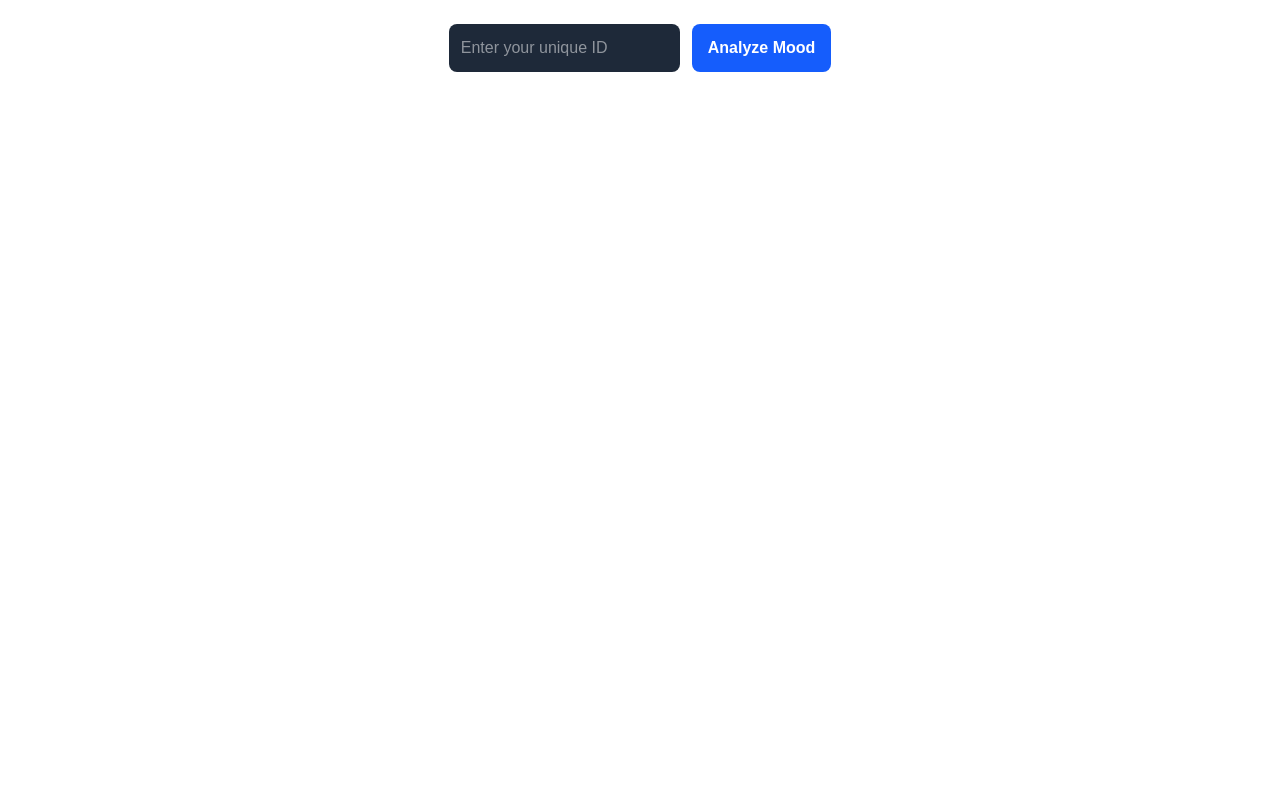
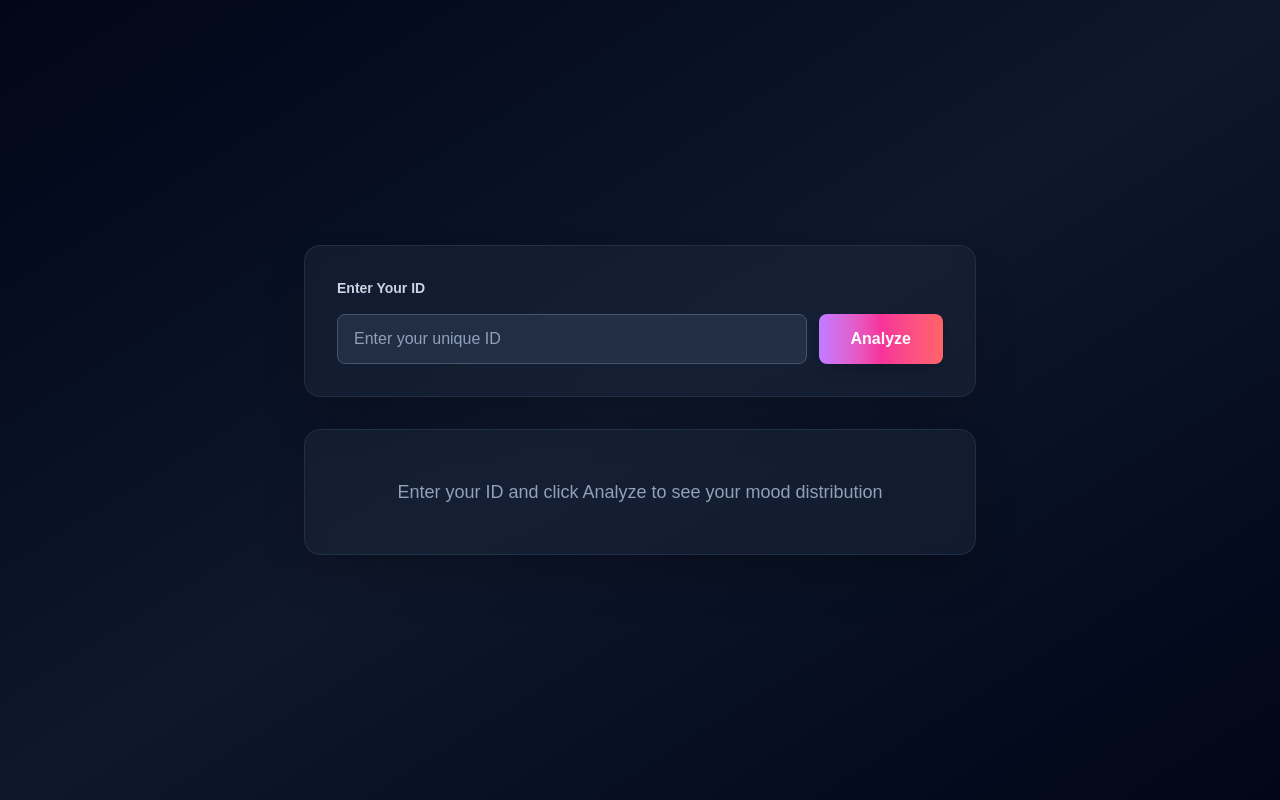
Before and after one commit to TamannaParashar/MoodBoard, a Next.js app: page /analyseMood in a window 1280 px wide. Built offline with nearby package versions, Linux system fonts and the light colour scheme.

Commit message:
updated analyser page

```diff
--- a/src/app/analyseMood/page.jsx
+++ b/src/app/analyseMood/page.jsx
@@ -1,73 +1,53 @@
-"use client";
-import { useState } from "react";
-import { Doughnut } from "react-chartjs-2";
-import { Chart as ChartJS, ArcElement, Tooltip, Legend } from "chart.js";
+"use client"
 
-ChartJS.register(ArcElement, Tooltip, Legend);
+import { useState } from "react"
+import { Doughnut } from "react-chartjs-2"
+import { Chart as ChartJS, ArcElement, Tooltip, Legend } from "chart.js"
+
+ChartJS.register(ArcElement, Tooltip, Legend)
 
 export default function AnalyseMood() {
-  const [userId, setUserId] = useState("");
-  const [moodData, setMoodData] = useState(null);
-  const [error, setError] = useState("");
+  const [userId, setUserId] = useState("")
+  const [moodData, setMoodData] = useState(null)
+  const [error, setError] = useState("")
+  const [loading, setLoading] = useState(false)
 
   const fetchMoodData = async () => {
-    setError("");
-    setMoodData(null);
+    setError("")
+    setMoodData(null)
+    setLoading(true)
 
     if (!userId.trim()) {
-      setError("Please enter a valid ID");
-      return;
+      setError("Please enter a valid ID")
+      setLoading(false)
+      return
     }
 
     try {
-      const res = await fetch(`/api/getMood?userId=${userId}`);
-      const data = await res.json();
+      const res = await fetch(`/api/getMood?userId=${userId}`)
+      const data = await res.json()
 
       if (!res.ok) {
-        setError(data.message || "Unable to fetch mood data");
-        return;
+        setError(data.message || "Unable to fetch mood data")
+        setLoading(false)
+        return
       }
 
-      setMoodData(data.moodCounts);
+      setMoodData(data.moodCounts)
     } catch {
-      setError("Something went wrong");
+      setError("Something went wrong")
+    } finally {
+      setLoading(false)
     }
-  };
+  }
 
-  return (
-    <div className="flex flex-col items-center p-6 text-white">
+  const handleKeyPress = (e) => {
+    if (e.key === "Enter") {
+      fetchMoodData()
+    }
+  }
 
-      {/* ID input */}
-      <div className="flex gap-3 mb-6">
-        <input
-          type="number"
-          placeholder="Enter your unique ID"
-          value={userId}
-          onChange={(e) => setUserId(e.target.value)}
-          className="p-3 rounded-lg bg-gray-800 text-white"
-        />
-
-        <button
-          onClick={fetchMoodData}
-          className="px-4 py-3 bg-blue-600 hover:bg-blue-700 rounded-lg font-semibold"
-        >
-          Analyze Mood
-        </button>
-      </div>
-
-      {/* Error message */}
-      {error && <p className="text-red-400 mb-4">{error}</p>}
-
-      {/* Donut chart */}
-      {moodData && (
-        <div className="w-80">
-          <Doughnut
-            data={{
-              labels: Object.keys(moodData),
-              datasets: [
-                {
-                  data: Object.values(moodData),
-                  backgroundColor: [
+  const moodColors = [
     "#6366F1", // Indigo
     "#EC4899", // Pink
     "#3B82F6", // Blue
@@ -75,14 +55,158 @@ export default function AnalyseMood() {
     "#10B981", // Green
     "#F43F5E", // Red
     "#A855F7", // Purple
-                  ],
-                  borderWidth: 2,
+  ]
+
+  const totalMoods = moodData ? Object.values(moodData).reduce((a, b) => a + b, 0) : 0
+
+  return (
+    <div className="min-h-screen bg-gradient-to-br from-slate-950 via-slate-900 to-slate-950 flex items-center justify-center p-4">
+      <div className="w-full max-w-2xl">
+
+        {/* Input Card */}
+        <div className="bg-slate-800/50 backdrop-blur border border-slate-700/50 rounded-2xl p-8 mb-8 shadow-2xl">
+          <label className="block text-sm font-semibold text-slate-300 mb-4">Enter Your ID</label>
+          <div className="flex gap-3">
+            <input
+              type="number"
+              placeholder="Enter your unique ID"
+              value={userId}
+              onChange={(e) => setUserId(e.target.value)}
+              onKeyPress={handleKeyPress}
+              className="flex-1 px-4 py-3 bg-slate-700/50 border border-slate-600 rounded-lg text-white placeholder-slate-400 focus:outline-none focus:border-indigo-400 focus:ring-2 focus:ring-indigo-400/20 transition"
+            />
+            <button
+              onClick={fetchMoodData}
+              disabled={loading}
+              className="px-8 py-3 bg-gradient-to-r from-purple-400 via-pink-500 to-red-400 hover:from-indigo-600 hover:to-purple-700 disabled:opacity-50 disabled:cursor-not-allowed rounded-lg font-semibold text-white transition shadow-lg hover:shadow-xl"
+            >
+              {loading ? "Analyzing..." : "Analyze"}
+            </button>
+          </div>
+        </div>
+
+        {/* Error Message */}
+        {error && (
+          <div className="bg-red-500/20 border border-red-500/50 rounded-lg p-4 mb-8 text-red-200 text-center">
+            {error}
+          </div>
+        )}
+
+        {/* Charts & Stats Section */}
+        {moodData && (
+          <div className="space-y-8">
+            {/* Doughnut Chart */}
+            <div className="bg-slate-800/50 backdrop-blur border border-slate-700/50 rounded-2xl p-8 shadow-2xl">
+              <h2 className="text-2xl font-bold text-white mb-8 text-center">Your Mood Distribution</h2>
+              <div className="flex justify-center">
+                <div className="w-80 h-80">
+                  <Doughnut
+                    data={{
+                      labels: Object.keys(moodData),
+                      datasets: [
+                        {
+                          data: Object.values(moodData),
+                          backgroundColor: moodColors,
+                          borderColor: "#1e293b",
+                          borderWidth: 3,
+                          hoverBorderColor: "#ffffff",
+                          hoverBorderWidth: 4,
                         },
                       ],
                     }}
+                    options={{
+                      responsive: true,
+                      maintainAspectRatio: true,
+                      plugins: {
+                        legend: {
+                          position: "bottom",
+                          labels: {
+                            color: "#cbd5e1",
+                            font: { size: 13, weight: "600" },
+                            padding: 20,
+                            usePointStyle: true,
+                            pointStyle: "circle",
+                          },
+                        },
+                        tooltip: {
+                          backgroundColor: "rgba(15, 23, 42, 0.9)",
+                          titleColor: "#e2e8f0",
+                          bodyColor: "#cbd5e1",
+                          borderColor: "#475569",
+                          borderWidth: 1,
+                          padding: 12,
+                          displayColors: true,
+                          callbacks: {
+                            label: (context) => {
+                              const total = context.dataset.data.reduce((a, b) => a + b, 0)
+                              const percentage = ((context.parsed / total) * 100).toFixed(1)
+                              return `${context.label}: ${context.parsed} (${percentage}%)`
+                            },
+                          },
+                        },
+                      },
+                    }}
                   />
+                </div>
+              </div>
+            </div>
+
+            {/* Statistics Grid */}
+            <div className="grid grid-cols-2 gap-4">
+              <div className="bg-slate-800/50 backdrop-blur border border-slate-700/50 rounded-lg p-6 shadow-lg">
+                <p className="text-slate-400 text-sm font-medium mb-2">Total Entries</p>
+                <p className="text-4xl font-bold text-indigo-400">{totalMoods}</p>
+              </div>
+              <div className="bg-slate-800/50 backdrop-blur border border-slate-700/50 rounded-lg p-6 shadow-lg">
+                <p className="text-slate-400 text-sm font-medium mb-2">Mood Types</p>
+                <p className="text-4xl font-bold text-purple-400">{Object.keys(moodData).length}</p>
+              </div>
+            </div>
+
+            {/* Detailed Breakdown */}
+            <div className="bg-slate-800/50 backdrop-blur border border-slate-700/50 rounded-2xl p-8 shadow-2xl">
+              <h3 className="text-xl font-bold text-white mb-6">Detailed Breakdown</h3>
+              <div className="space-y-3">
+                {Object.entries(moodData).map(([mood, count], index) => {
+                  const percentage = ((count / totalMoods) * 100).toFixed(1)
+                  return (
+                    <div key={mood} className="flex items-center gap-4">
+                      <div
+                        className="w-4 h-4 rounded-full"
+                        style={{ backgroundColor: moodColors[index % moodColors.length] }}
+                      />
+                      <div className="flex-1">
+                        <div className="flex justify-between items-center mb-2">
+                          <span className="text-slate-300 font-medium capitalize">{mood}</span>
+                          <span className="text-slate-400 text-sm">
+                            {count} • {percentage}%
+                          </span>
+                        </div>
+                        <div className="w-full bg-slate-700/50 rounded-full h-2">
+                          <div
+                            className="h-2 rounded-full transition-all duration-500"
+                            style={{
+                              width: `${percentage}%`,
+                              backgroundColor: moodColors[index % moodColors.length],
+                            }}
+                          />
+                        </div>
+                      </div>
+                    </div>
+                  )
+                })}
+              </div>
+            </div>
+          </div>
+        )}
+
+        {/* Empty State */}
+        {!moodData && !loading && !error && (
+          <div className="bg-slate-800/50 backdrop-blur border border-slate-700/50 rounded-2xl p-12 text-center shadow-2xl">
+            <p className="text-slate-400 text-lg">Enter your ID and click Analyze to see your mood distribution</p>
           </div>
         )}
       </div>
-  );
+    </div>
+  )
 }
```
Lines whose indentation alone changed are shown as unchanged.
